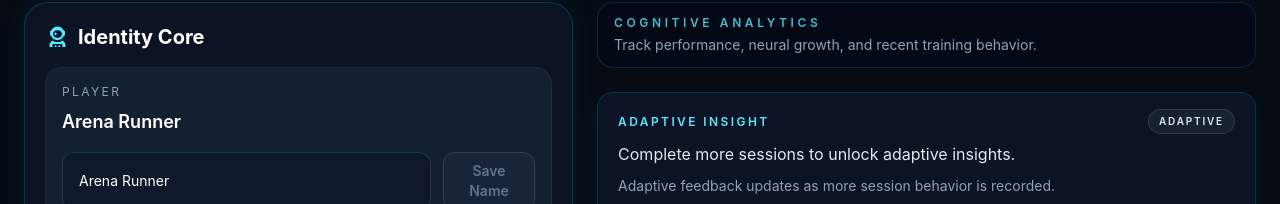
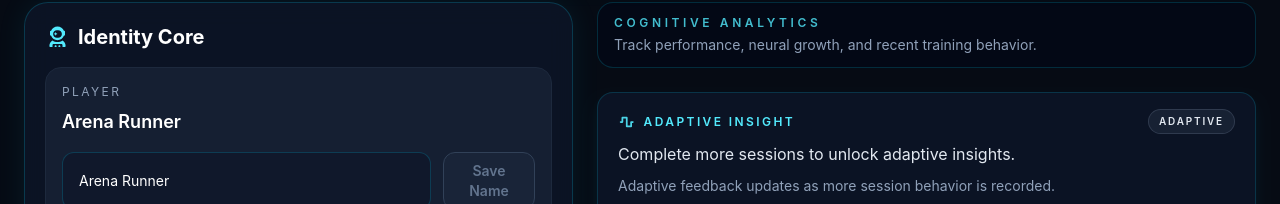
Before and after one commit to Breedlove-Jason/takeneuroiq, a React (Vite) app: page /profile in a window 1280 px wide. Shown: the part 353-557 px from the top of the page. Built offline with nearby package versions, Linux system fonts and the light colour scheme.

Commit message:
Enhance ProfilePage adaptive insights: update FontAwesome icons, improve badge display, and refine layout for better user experience

```diff
--- a/package.json
+++ b/package.json
@@ -12,7 +12,7 @@
   "dependencies": {
     "@fortawesome/fontawesome-svg-core": "^7.2.0",
     "@fortawesome/free-solid-svg-icons": "^7.2.0",
-    "@fortawesome/react-fontawesome": "^3.2.0",
+    "@fortawesome/react-fontawesome": "^3.3.0",
     "@tailwindcss/vite": "^4.2.1",
     "react": "^19.2.0",
     "react-dom": "^19.2.0",
--- a/src/pages/ProfilePage.jsx
+++ b/src/pages/ProfilePage.jsx
@@ -7,6 +7,8 @@ import {
   faChartLine,
   faBolt,
   faLayerGroup,
+  faWaveSquare,
+  faShieldHalved,
 } from '@fortawesome/free-solid-svg-icons';
 import {
   Radar,
@@ -168,6 +170,13 @@ function ProfilePage() {
     },
   };
 
+  const adaptiveInsightIcons = {
+    challenge: faBolt,
+    steady: faWaveSquare,
+    recover: faShieldHalved,
+    default: faWaveSquare,
+  };
+
   const adaptiveInsightBadge =
     adaptiveInsightBadges[latestAdaptiveState] ?? adaptiveInsightBadges.default;
 
@@ -175,6 +184,8 @@ function ProfilePage() {
     adaptiveInsightSubtextMap[latestAdaptiveState] ||
     adaptiveInsightSubtextMap.default;
 
+  const adaptiveInsightIcon =
+    adaptiveInsightIcons[latestAdaptiveState] || adaptiveInsightIcons.default;
   const adaptiveInsightTone =
     adaptiveInsightStyles[latestAdaptiveState] ?? adaptiveInsightStyles.default;
 
@@ -524,12 +535,17 @@ function ProfilePage() {
               key={latestAdaptiveState + adaptiveInsight}
               className={`mb-6 rounded-2xl border bg-slate-900/70 px-5 py-4 shadow-lg ${adaptiveInsightTone.border} ${adaptiveInsightTone.glow} transition-all duration-500 ease-out animate-[fadeIn_0.4s_ease-out]`}
             >
-              <div className="mb-2 flex items-center justify-between gap-3">
-                <div
-                  className={`text-xs font-semibold uppercase tracking-[0.2em] ${adaptiveInsightTone.label}`}
-                >
-                  Adaptive Insight
-                </div>
+                    <div className="mb-2 flex items-center justify-between gap-3">
+                      <div
+                        className={`flex items-center gap-2 text-xs font-semibold uppercase tracking-[0.2em] ${adaptiveInsightTone.label}`}
+                      >
+                                    <FontAwesomeIcon
+                                      icon={adaptiveInsightIcon}
+                                      className="text-sm opacity-90"
+                                      fixedWidth
+                                    />
+                        <span>Adaptive Insight</span>
+                      </div>
 
                 <span
                   className={`inline-flex items-center rounded-full px-2.5 py-1 text-[10px] font-semibold uppercase tracking-[0.18em] ${adaptiveInsightBadge.className}`}
```
Also changed, not shown: 1 other file (tests, documents, lock files or other folders).
